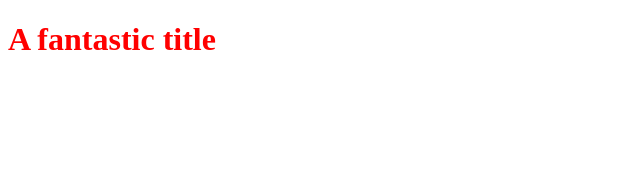
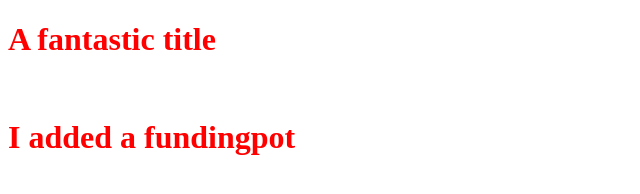
Before and after one commit to U-SEM-Bolt/OpenClassroomsProject, a plain HTML site: page index.html in a window 1280 px wide. Shown: the whole page, without its empty margins (0-640 px from the left). Drawn offline with Linux system fonts and the light colour scheme.

Commit message:
Added fundingpot

```diff
--- a/index.html
+++ b/index.html
@@ -7,5 +7,7 @@
 </head>
 <body>
     <h1>A fantastic title</h1>
+    <br>
+    <h1>I added a fundingpot</h1>
 </body>
 </html>
```
